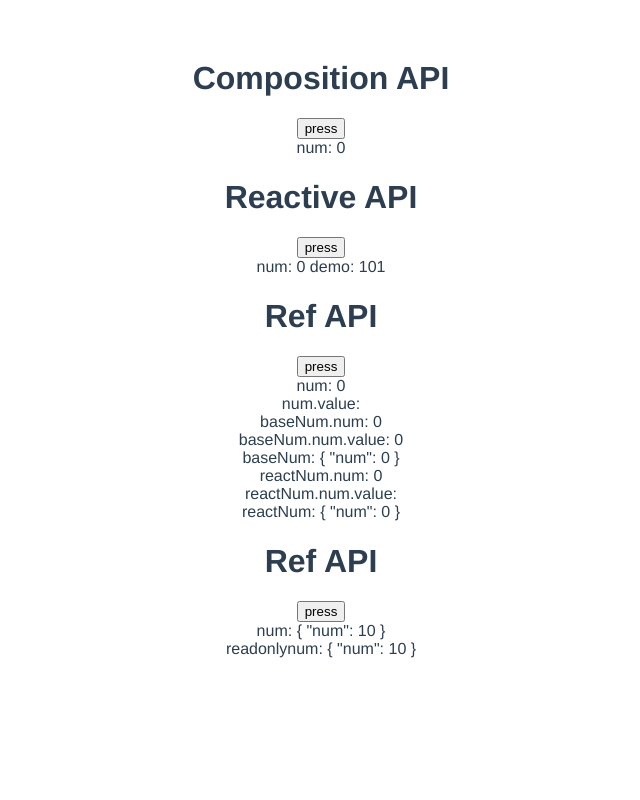
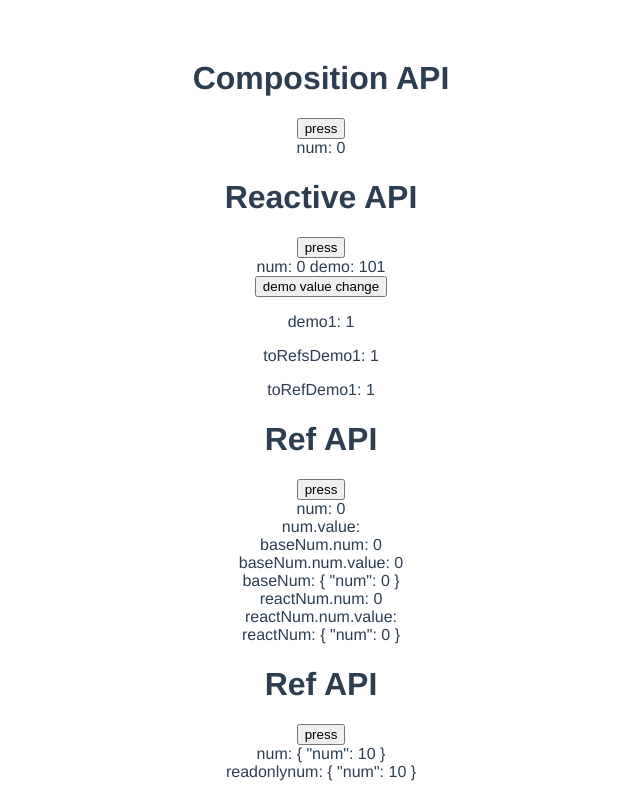
Before and after one commit to wynn-w/vue3-demo, a Vue app: page / in a window 1280 px wide. Shown: the whole page, without its empty margins (319-959 px from the left). Built offline with nearby package versions, Linux system fonts and the light colour scheme.

Commit message:
feat: 对于 reactive 对象解构问题而引入 toRefs、toRef 方法

```diff
--- a/src/view/reactiveApi/index.vue
+++ b/src/view/reactiveApi/index.vue
@@ -1,17 +1,30 @@
 <template>
   <div class="hello">
     <h1>Reactive API</h1>
+    <section>
     <button @click="add">press</button>
-    <div>
-      <span>num: </span>{{state.num}}
+      <div>
+        <span>num: </span>{{state.num}}
 
-      <span>demo: </span>{{demo}}
-    </div>
+        <span>demo: </span>{{demo}}
+      </div>
+    </section>
+    <section>
+      <button @click="change">demo value change</button>
+      <section>
+        <!-- 从 demo1 值的变化可以看出，逻辑层的值发生了变化，但视图层值未更改 -->
+        <p>demo1: {{demo1}}</p>
+        <!-- 由于两者引用是同一个对象，导致每次变更都 ++ 两次 -->
+        <p>toRefsDemo1: {{toRefsDemo1}}</p>
+        <p>toRefDemo1: {{toRefDemo1}}</p>
+      </section>
+    </section>
+
   </div>
 </template>
 
 <script>
-import { reactive } from 'vue' // volar 里面居然没有自动导入。。
+import { reactive, toRefs, toRef } from 'vue' // volar 里面居然没有自动导入。。
 export default {
   name: 'ReactiveApi',
   props: {
@@ -27,9 +40,37 @@ export default {
       console.log(demo++);
       return state.num++
     }
+
+    /* 增强 */
+
+    // 对 reactive 对象直接解构而产生的数据为普通对象，不具备响应式能力
+    let {demo1, demo2} = reactive({demo1: 1, demo2: 2}) // 等价于 let {demo1, demo2} = {demo1, demo2}
+
+    // 对于上面的问题，官方提供的解决方案 ① toRefs(针对整个 reactive 对象)、②toRef(针对整个 reactive 对象的某个属性)
+    // 如果直接使用 ref 方法则会导致两者无法联通，失去意义
+    const toRefsValue = reactive({demo11: 1, demo12: 2});
+    let {demo11:toRefsDemo1, demo12:toRefsDemo2} = toRefs(toRefsValue);
+    let toRefDemo1 = toRef(toRefsValue, 'demo11');
+
+    const change = () => {
+      demo1++;
+      toRefsDemo1.value++;
+      toRefDemo1.value++;
+      console.log('demo1',demo1);
+      console.log('toRefsDemo1',toRefsDemo1);
+      console.log('toRefDemo1',toRefDemo1);
+    }
+
+
     return {
+      toRefDemo1,
+      toRefsDemo1,
+      toRefsDemo2,
+      demo1,
+      demo2,
       state, // 从输出结果与页面展示结果来看，这样的的导出的 num 不是响应式的
       add,
+      change,
       demo // 已经报警告了：value cannot be made reactive: 101
     }
   },
```
